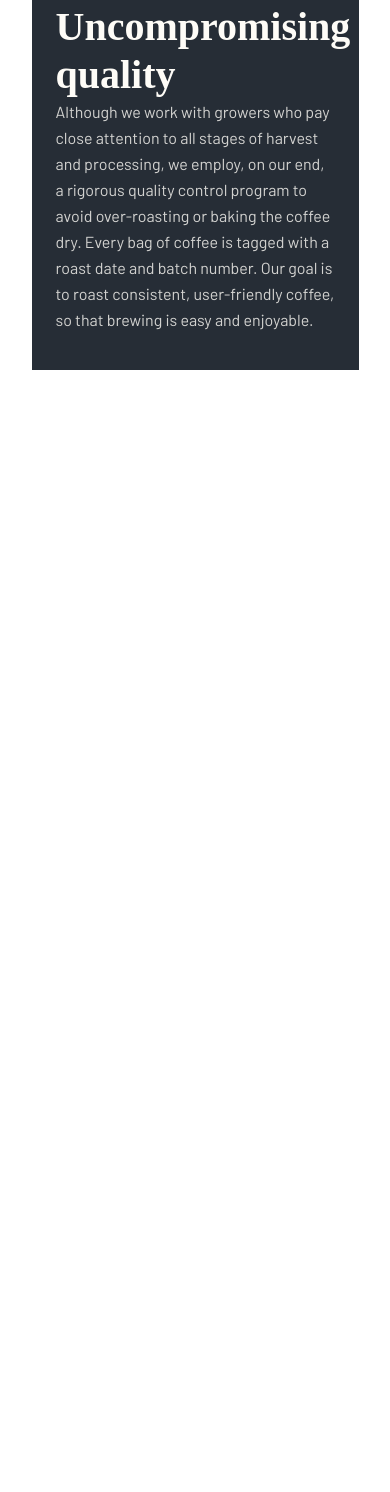
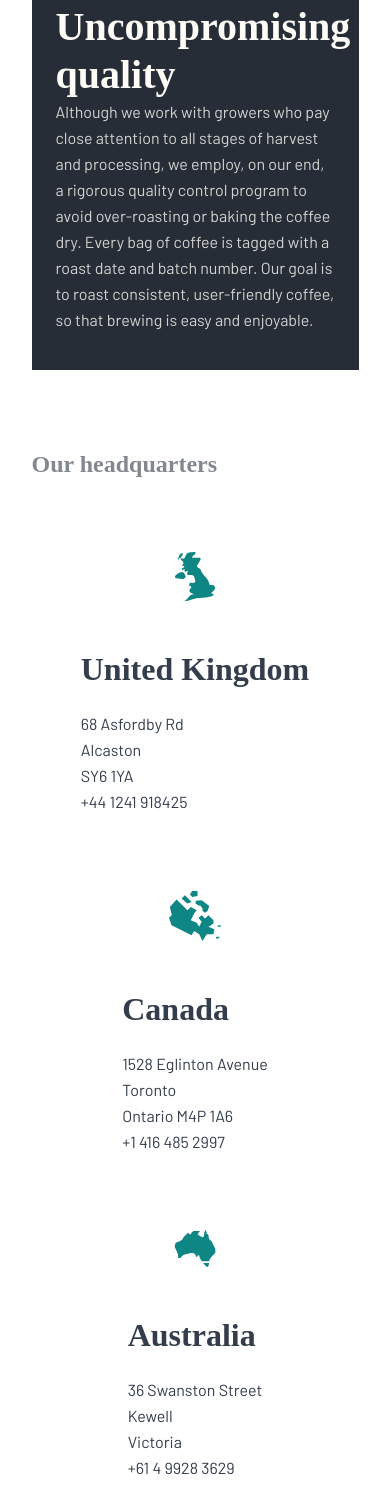
Before and after one commit to Karimov-code1/Hello, a plain HTML site: page index.html in a window 390 px wide. Shown: the part 1958-3450 px from the top of the page. Before the commit the page ends 2406 px from the top, so only its background shows below. Drawn offline with Linux system fonts and the light colour scheme.

Commit message:
boshlandi

```diff
--- a/index.html
+++ b/index.html
@@ -73,6 +73,75 @@
         </div>
       </div>
     </section>
+    <section class="location">
+     <div class="container">
+      <div class="location__box">
+       <h3 class="location__boxtitle">
+        Our headquarters
+       </h3>
+       <div class="location__list">
+
+        <div class="location__item">
+         <img class="location__img1" src="./img/rasm6.svg" alt="">
+         <h2 class="location__title">
+          United Kingdom
+         </h2>
+         <p class="location__text">
+          68  Asfordby Rd
+         </p>
+         <p class="location__text">
+          Alcaston
+         </p>
+         <p class="location__text">
+          SY6 1YA
+         </p>
+         <p class="location__text">
+          +44 1241 918425
+         </p>
+        </div>
+        <div class="location__item">
+          <img class="location__img2" src="./img/rasm7.svg" alt="">
+          <h2 class="location__title">
+            Canada
+          </h2>
+          <p class="location__text">
+            1528  Eglinton Avenue
+          </p>
+          <p class="location__text">
+            Toronto
+          </p>
+          <p class="location__text">
+            Ontario M4P 1A6
+          </p>
+          <p class="location__text">
+            +1 416 485 2997
+          </p>
+         </div>
+         <div class="location__item">
+          <img class="location__img3" src="./img/rasm8.svg" alt="">
+          <h2 class="location__title">
+            Australia
+          </h2>
+          <p class="location__text">
+            36 Swanston Street
+          </p>
+          <p class="location__text">
+            Kewell
+          </p>
+          <p class="location__text">
+            Victoria
+          </p>
+          <p class="location__text">
+            +61 4 9928 3629
+          </p>
+         </div>
+       </div>
+      </div>
+     </div>
+    </section>
+    <footer>
+
+    </footer>
   </main>
 </body>
 </html>
--- a/scss/block/_block.scss
+++ b/scss/block/_block.scss
@@ -2,4 +2,5 @@
 @import "about";
 @import "commitment";
 @import "quality";
+@import "location";
 @import "footer";
--- /dev/null
+++ b/scss/block/_location.scss
@@ -0,0 +1,95 @@
+.location__box{
+  height: 366px;
+  margin: auto;
+}
+.location__boxtitle{
+  color: rgb(131, 136, 143);
+font-family: Fraunces 9pt;
+font-size: 24px;
+font-weight: 900;
+line-height: 32px;
+letter-spacing: 0px;
+text-align: left;
+margin-bottom: 72px;
+}
+.location__list{
+  height: 262px;
+  display: flex;
+  align-items: center;
+  justify-content: space-between;
+}
+.location__item{
+  max-width: 285px;
+  height: 262px;
+}
+.location__img1{
+  width: 40.84px;
+height: 49.07px;
+}
+.location__img2{
+  width: 51.56px;
+height: 49.96px;
+}
+.location__img3{
+  width: 48.97px;
+height: 37.25px;
+}
+.location__title{
+  color: rgb(51, 61, 75);
+font-family: Fraunces 9pt;
+font-size: 32px;
+font-weight: 900;
+line-height: 36px;
+letter-spacing: 0px;
+text-align: left;
+margin-top: 45.93px;
+margin-bottom: 24px;
+}
+.location__text{
+  color: rgb(51, 61, 75);
+font-family: Barlow;
+font-size: 16px;
+font-weight: 400;
+line-height: 26px;
+letter-spacing: 0px;
+text-align: left;
+}
+
+
+@media screen and (max-width:990px) {
+  .location__box{
+    max-width: 688px;
+    height: 366px;
+    margin: auto;
+  }
+  .location__list{
+    max-width: 688px;
+    height: 262px;
+    display: flex;
+    align-items: center;
+    justify-content: space-between;
+  }
+  .location__item{
+    max-width: 223px;
+    height: 262px;
+  }
+}
+
+@media screen and (max-width:621px) {
+  .location__box{
+    max-width: 327px;
+    height: 1044px;
+    margin: auto;
+    text-align: center;
+  }
+  .location__list{
+    max-width: 327px;
+    height: 940px;
+    flex-direction: column;
+  }
+  .location__item{
+    max-width: 327px;
+    height: 262px;
+    text-align: center;
+  }
+}
```
Also changed, not shown: css/main.css, img/rasm6.svg (added), img/rasm7.svg (added), img/rasm8.svg (added), 1 other file.
